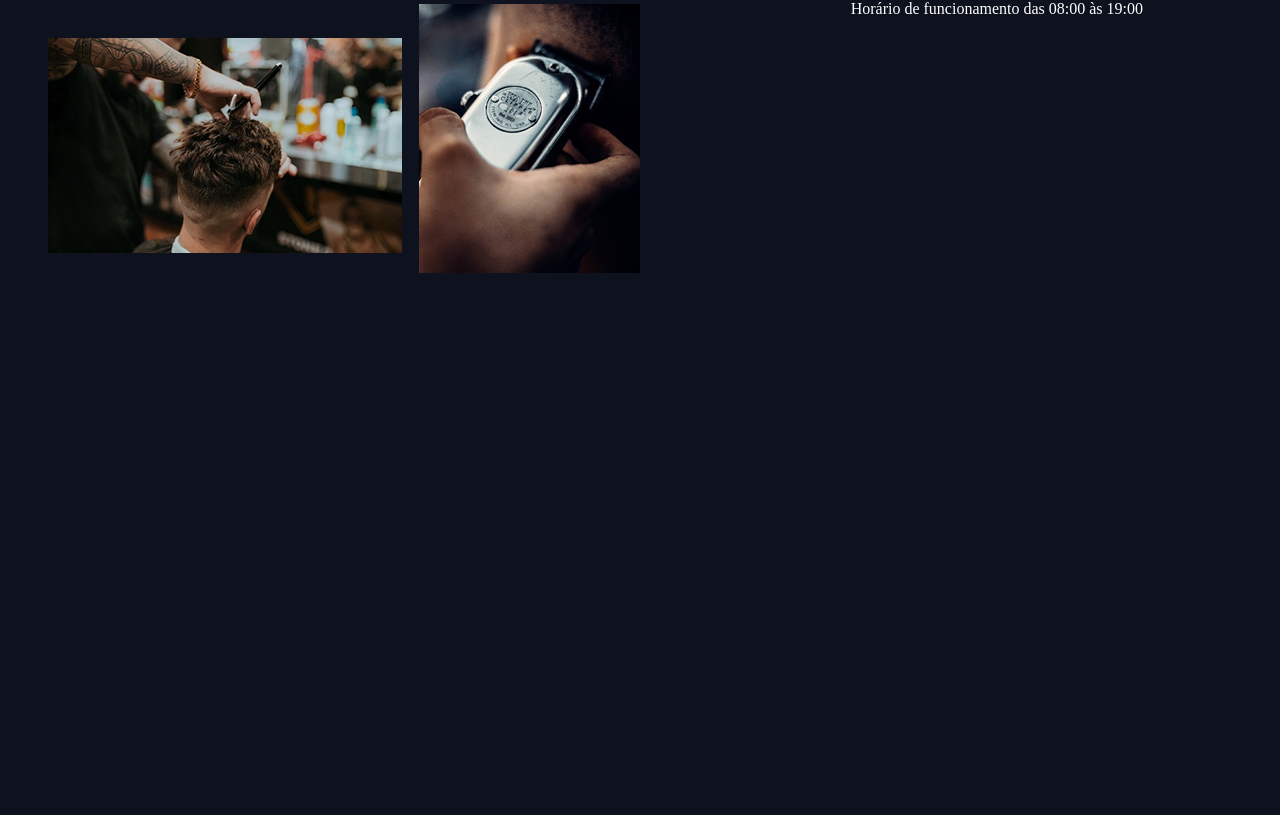
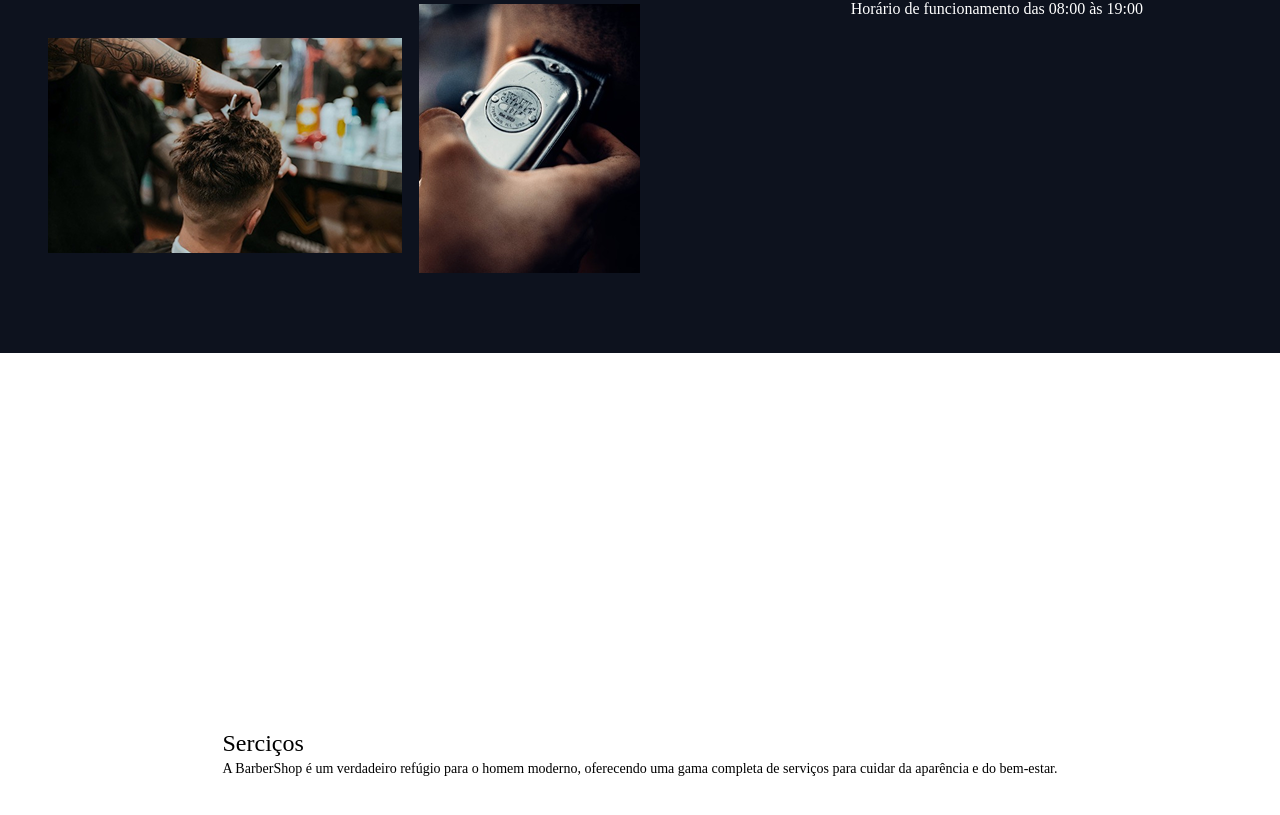
Before and after one commit to AntWills/BarberShop, a React (Vite) app in the folder front-end/: page / in a window 1280 px wide. Shown: the part 1247-2062 px from the top of the page. Before the commit the page ends 1600 px from the top, so only its background shows below. Built offline with nearby package versions, Linux system fonts and the light colour scheme.

Commit message:
WIP(Service[*]): Structure service component

```diff
--- /dev/null
+++ b/front-end/src/components/Service/Containers.tsx
@@ -0,0 +1,13 @@
+import { ReactNode } from "react";
+
+interface ContainersProps {
+  children: ReactNode;
+}
+
+export function Containers({ children }: ContainersProps) {
+  return (
+    <>
+      <div className="flex h-full justify-items-center m-2">{children}</div>
+    </>
+  );
+}
--- /dev/null
+++ b/front-end/src/components/Service/Detail.tsx
@@ -0,0 +1,13 @@
+import { ReactNode } from "react";
+
+interface DetailProps {
+  children: ReactNode;
+}
+
+export function Detail({ children }: DetailProps) {
+  return (
+    <>
+      <div className="text-sm text-justify text-normal">{children}</div>
+    </>
+  );
+}
--- /dev/null
+++ b/front-end/src/components/Service/Root.tsx
@@ -0,0 +1,19 @@
+import { ReactNode } from "react";
+
+interface RootProps {
+  children: ReactNode;
+  id: string;
+}
+
+export function Root({ children, id }: RootProps) {
+  return (
+    <>
+      <section
+        id={id}
+        className="bg-white text-black w-full h-screen flex justify-center items-center"
+      >
+        {children}
+      </section>
+    </>
+  );
+}
--- /dev/null
+++ b/front-end/src/components/Service/Title.tsx
@@ -0,0 +1,13 @@
+import { ReactNode } from "react";
+
+interface TitleProps {
+  children: ReactNode;
+}
+
+export function Title({ children }: TitleProps) {
+  return (
+    <>
+      <div className="text-2xl text-bold">{children}</div>
+    </>
+  );
+}
--- /dev/null
+++ b/front-end/src/components/Service/index.tsx
@@ -0,0 +1,11 @@
+import { Container } from "../Generic/Container";
+import { Detail } from "./Detail";
+import { Root } from "./Root";
+import { Title } from "./Title";
+
+export const Service = {
+  Root,
+  Title,
+  Detail,
+  Container,
+};
--- a/front-end/src/pages/Home.tsx
+++ b/front-end/src/pages/Home.tsx
@@ -1,6 +1,7 @@
-import { Contact } from "../components/Contact/index";
-import { NavegationBar } from "../components/NavegationBar/index";
-import { About } from "../components/About/index";
+import { NavegationBar } from "../components/NavegationBar";
+import { Contact } from "../components/Contact";
+import { About } from "../components/About";
+import { Service } from "../components/Service";
 import Icon from "../assets/baberShop-Icon.png";
 import Reta10 from "../assets/Rectangle10.png";
 import Reta11 from "../assets/Rectangle11.png";
@@ -93,6 +94,17 @@ function Home() {
           </About.Container>
         </About.Containers>
       </About.Root>
+
+      <Service.Root id="service">
+        <Service.Container className="">
+          <Service.Title>Serciços</Service.Title>
+          <Service.Detail>
+            A BarberShop é um verdadeiro refúgio para o homem moderno,
+            oferecendo uma gama completa de serviços para cuidar da aparência e
+            do bem-estar.
+          </Service.Detail>
+        </Service.Container>
+      </Service.Root>
       {/* </div> */}
     </>
   );
```
